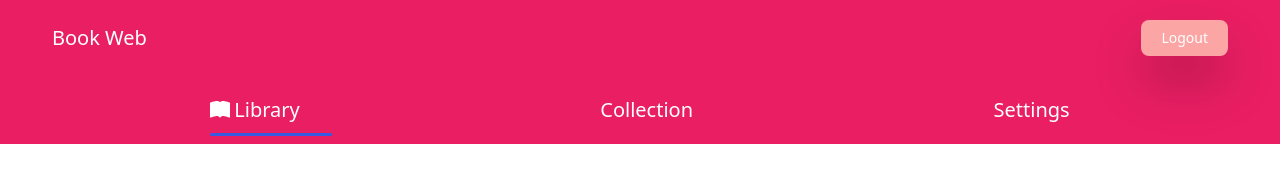
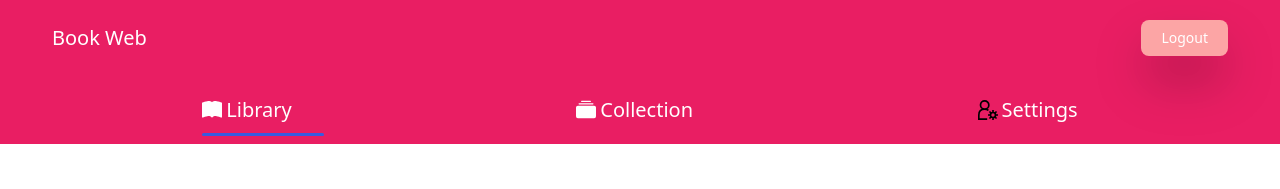
Before and after one commit to Ghasty003/Book-webapp, a React (Vite) app in the folder frontend/: page / in a window 1280 px wide. Shown: the top 189 px of the page. Built offline with nearby package versions, Linux system fonts and the light colour scheme; no server answers; sample sign-in values are in the browser's storage.

Commit message:
added icons to topnav

```diff
--- a/frontend/src/components/TopNav.jsx
+++ b/frontend/src/components/TopNav.jsx
@@ -2,7 +2,8 @@ import React from 'react';
 import { useContext } from 'react';
 import { Link, useMatch, useResolvedPath } from 'react-router-dom';
 import AuthContext from "../context/AuthContext";
-import { BsFillBookFill } from "react-icons/bs";
+import { BsFillBookFill, BsCollectionFill } from "react-icons/bs";
+import { GrUserSettings } from "react-icons/gr";
 
 
 const CustomLink = ({ to, children }) => {
@@ -13,7 +14,7 @@ const CustomLink = ({ to, children }) => {
     return (
         <div className='relative mx-4 text-xl px-4'>
             <div className='flex items-center gap-1'>
-                { to === "/" ? <BsFillBookFill /> : ""}
+                { to === "/" ? <BsFillBookFill /> : to === "/collection" ? <BsCollectionFill /> : <GrUserSettings />}
                 <Link to={to}>
                     { children }
                 </Link>
```
